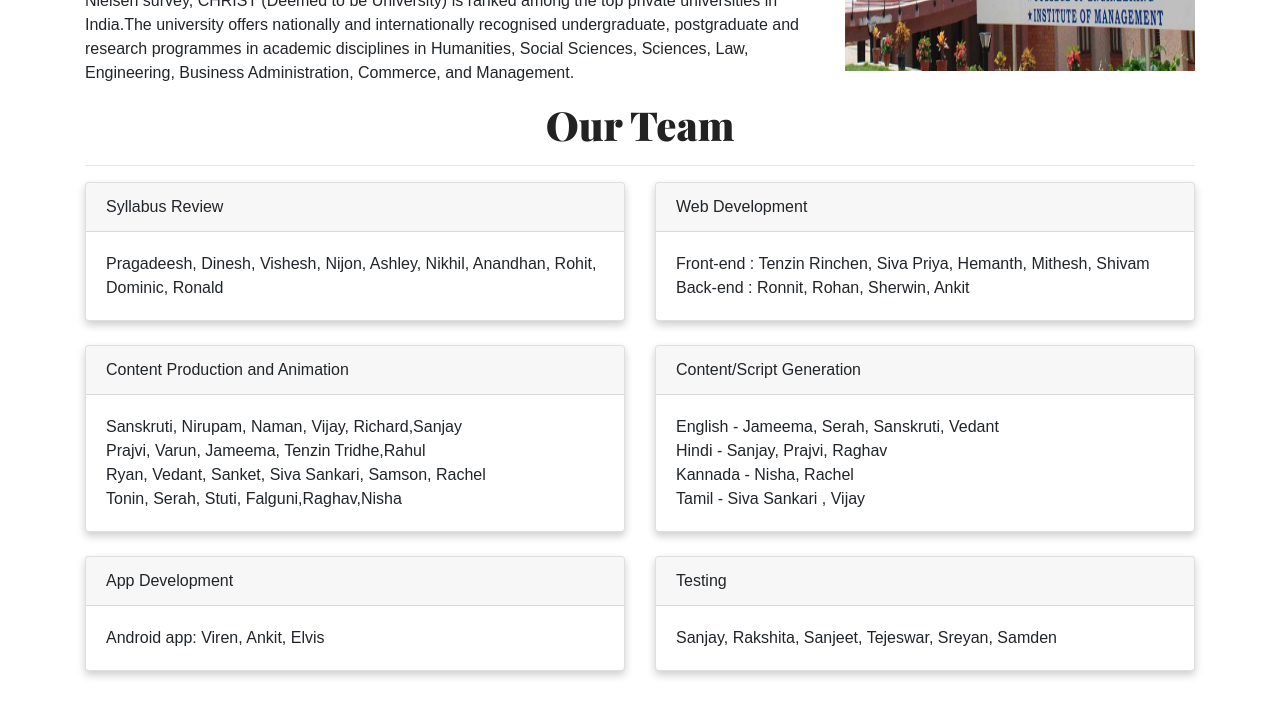
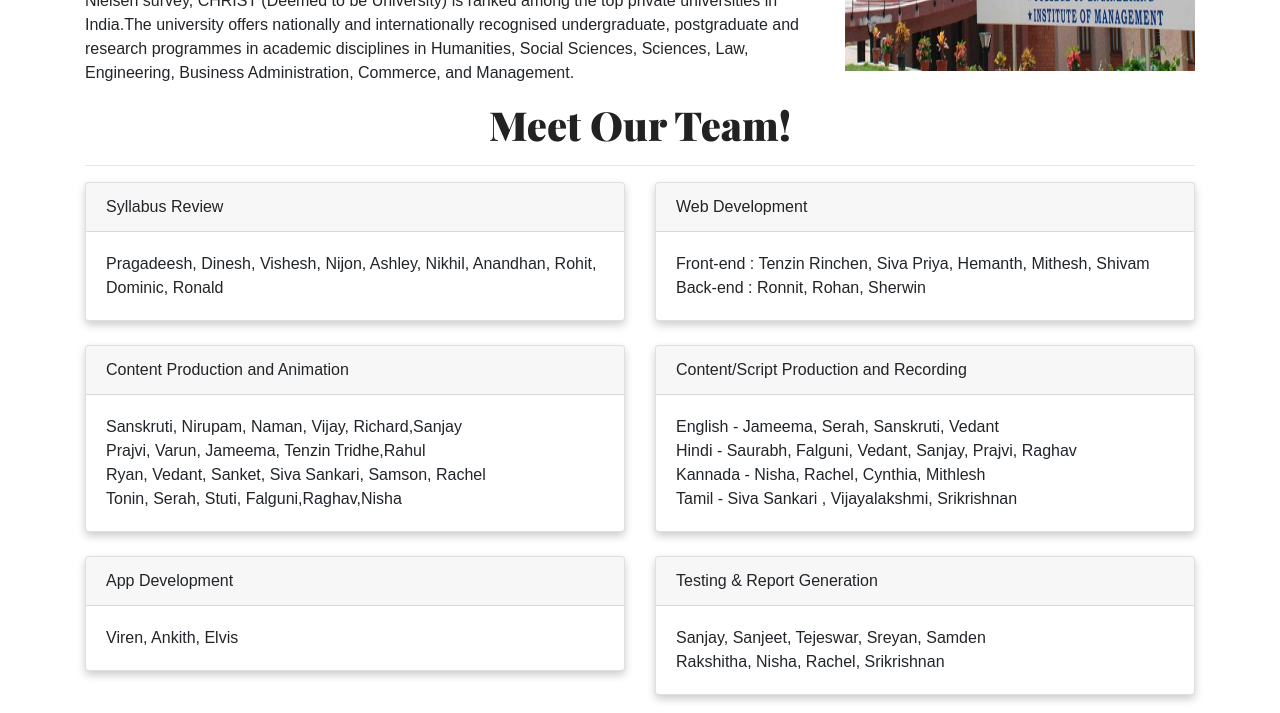
Before and after one commit to servicelearning/servicelearning-final, a plain HTML site: page Tamil/about.html in a window 1280 px wide. Shown: the part 1519-2232 px from the top of the page. Drawn offline with nearby package versions, Linux system fonts and the light colour scheme.

Commit message:
Update about.html

```diff
--- a/Tamil/about.html
+++ b/Tamil/about.html
@@ -278,7 +278,7 @@ function closeNav() {
   </div>
 
   <div class="our_team">
-    <h1 style="text-align: center;"> Our Team </h1> <hr>
+    <h1 style="text-align: center;"> Meet Our Team! </h1> <hr>
 
     <div class="row">
       <div class="col-lg-6 col-sm-6">
@@ -294,7 +294,7 @@ function closeNav() {
                 <div class="card-header">Web Development</div>
                 <div class="card-body">
                    Front-end : Tenzin Rinchen, Siva Priya, Hemanth, Mithesh, Shivam<br>
-                  Back-end : Ronnit, Rohan, Sherwin, Ankit
+                  Back-end : Ronnit, Rohan, Sherwin
                 </div>
           </div>
 <br>
@@ -304,7 +304,7 @@ function closeNav() {
     <div class="row">
       <div class="col-lg-6 col-sm-6">
          <div class="card">
-                <div class="card-header">Content Production and Animation</div>
+                  <div class="card-header">Content Production and Animation</div>
                 <div class="card-body">
                              Sanskruti, Nirupam, Naman, Vijay, Richard,Sanjay <br>
                              Prajvi, Varun, Jameema, Tenzin Tridhe,Rahul  <br>
@@ -315,14 +315,14 @@ function closeNav() {
           <br>
       </div>
 
-      <div class="col-lg-6 col-sm-6">
+       <div class="col-lg-6 col-sm-6">
          <div class="card">
-                <div class="card-header">Content/Script Generation</div>
+                <div class="card-header">Content/Script Production and Recording</div>
                 <div class="card-body">
                   English - Jameema, Serah, Sanskruti, Vedant<br>
-                  Hindi - Sanjay, Prajvi, Raghav<br>
-                  Kannada - Nisha, Rachel<br>
-                  Tamil - Siva Sankari , Vijay<br>
+                  Hindi - Saurabh, Falguni, Vedant, Sanjay, Prajvi, Raghav<br>
+                  Kannada - Nisha, Rachel, Cynthia, Mithlesh<br>
+                  Tamil - Siva Sankari , Vijayalakshmi, Srikrishnan<br>
                 </div>
           </div>
 <br>
@@ -333,18 +333,19 @@ function closeNav() {
          <div class="card">
                 <div class="card-header">App Development</div>
                 <div class="card-body">
-                  Android app: Viren, Ankit, Elvis
+Viren, Ankith, Elvis
 
                 </div>
           </div>
           <br>
       </div>
 
-      <div class="col-lg-6 col-sm-6">
+     <div class="col-lg-6 col-sm-6">
          <div class="card">
-                <div class="card-header">Testing</div>
+                <div class="card-header">Testing & Report Generation</div>
                 <div class="card-body">
-                 Sanjay, Rakshita, Sanjeet, Tejeswar, Sreyan, Samden
+                 Sanjay, Sanjeet, Tejeswar, Sreyan, Samden<br/>
+                  Rakshitha, Nisha, Rachel, Srikrishnan
                 </div>
           </div>
 <br>
```
